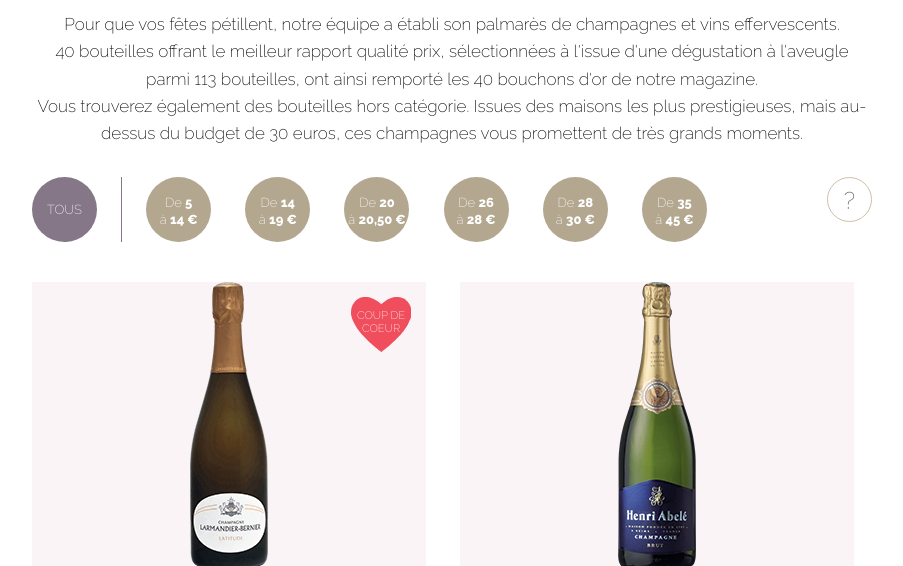
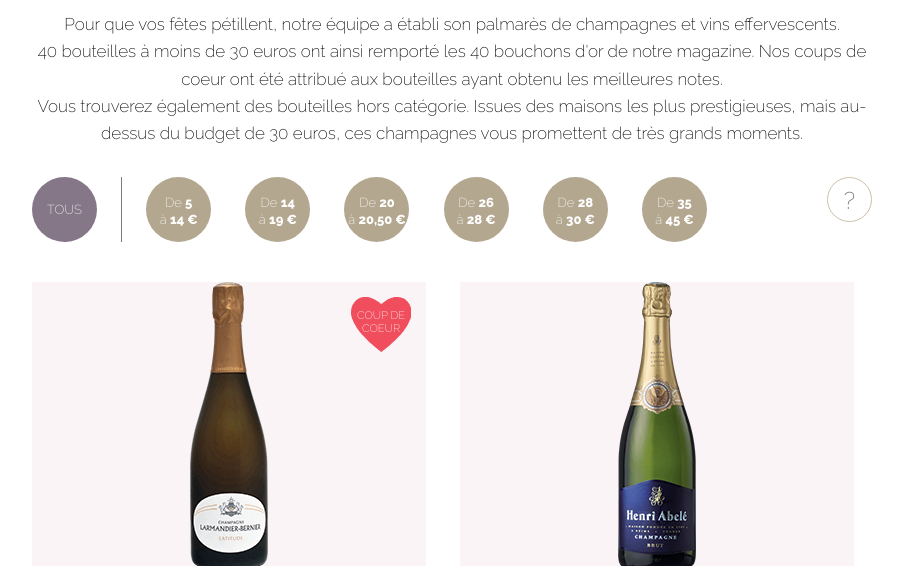
Before and after one commit to Mahi-Mahi/Bouchons-d-Or-Champagne, a website: page app/index.html in a window 1280 px wide. Shown: the part 265-831 px from the top of the page, without its empty margins (188-1091 px from the left). Drawn offline with nearby package versions, Linux system fonts and the light colour scheme; files that its build step writes are made by us from their sources; files whose address does not match are found by name.

Commit message:
Modifs texte

```diff
--- a/app/index.html
+++ b/app/index.html
@@ -41,7 +41,7 @@
 	    		</h1>
 	    		<p>
 					Pour que vos fêtes pétillent, notre équipe a établi son palmarès de champagnes et vins effervescents. <br>
-					40 bouteilles offrant le meilleur rapport qualité prix, sélectionnées à l'issue d'une dégustation à l'aveugle parmi 113 bouteilles, ont ainsi remporté les 40 bouchons d'or de notre magazine.
+					40 bouteilles à moins de 30 euros ont ainsi remporté les 40 bouchons d'or de notre magazine. Nos coups de coeur ont été attribué aux bouteilles ayant obtenu les meilleures notes.
 					<br>
 					Vous trouverez également des bouteilles hors catégorie. Issues des maisons les plus prestigieuses, mais au-dessus du budget de 30 euros, ces champagnes vous promettent de très grands moments.
 	    		</p>
```
